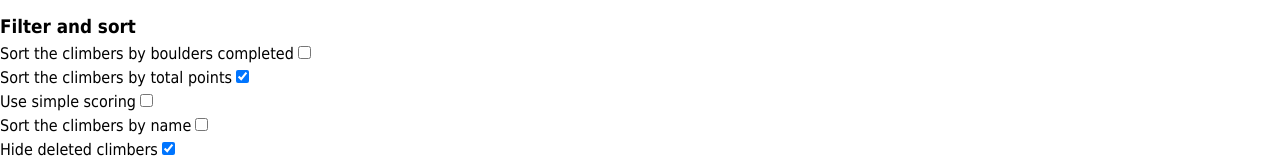
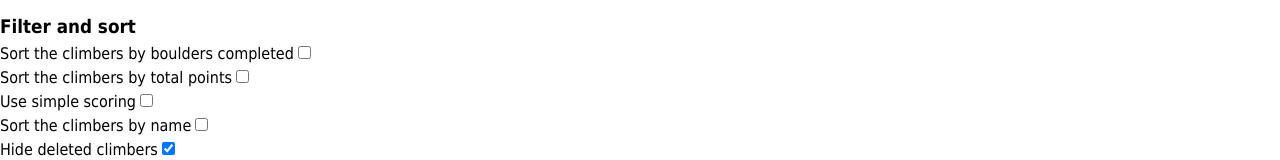
Before and after one commit to EmilNilssonDataDuctus/vite-app, a React (Vite) app: page /kc-local-legends-final in a window 1280 px wide. Shown: the part 368-528 px from the top of the page. Built offline with nearby package versions, Linux system fonts and the light colour scheme.

Commit message:
Change some default modifiers, change so a boulder toggled with simple scoring gets either maximum or 0 points

```diff
--- a/src/Pages/KCLocalLegendsFinal/KCLocalLegendsFinal.tsx
+++ b/src/Pages/KCLocalLegendsFinal/KCLocalLegendsFinal.tsx
@@ -31,7 +31,7 @@ export const KCLocalLegendsFinal = () => {
   const [inputValueGender, setInputValueGender] = useState("male");
 
   const [shouldSortByCompletions, setShouldSortByCompletions] = useState(false);
-  const [shouldSortByPoints, setShouldSortByPoints] = useState(true);
+  const [shouldSortByPoints, setShouldSortByPoints] = useState(false);
   const [sortAlphabetically, setSortAlphabetically] = useState(false);
   const [hideDeletedClimbers, setHideDeletedClimbers] = useState(true);
   const [useSimpleScoring, setUseSimpleScoring] = useState(false);
@@ -147,6 +147,12 @@ export const KCLocalLegendsFinal = () => {
         // Toggle the completed status of the selected boulder
         updatedBoulders[selectedBoulderIndex].completed =
           !updatedBoulders[selectedBoulderIndex].completed;
+
+        if (!updatedBoulders[selectedBoulderIndex].completed) {
+          updatedBoulders[selectedBoulderIndex].points = 0.0;
+        } else {
+          updatedBoulders[selectedBoulderIndex].points = 65.0;
+        }
 
         // Update the completedBoulders array of the selected climber
         selectedClimber.completedBoulders = updatedBoulders;
```
